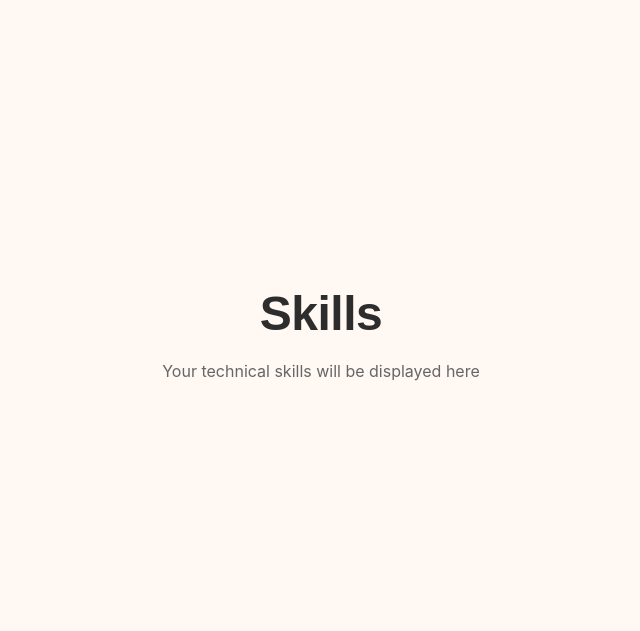
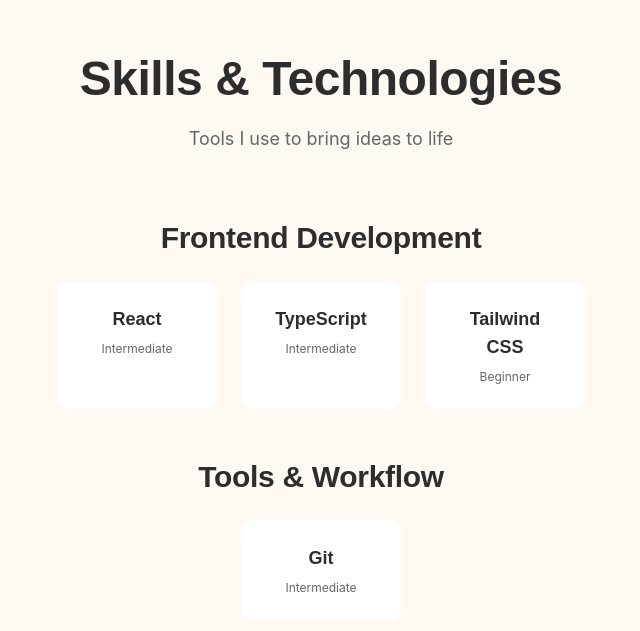
Before and after one commit to iamibm01/portfolio-website, a React (Vite) app: page / in a window 1280 px wide. Shown: the part 1665-2296 px from the top of the page, without its empty margins (319-959 px from the left). Built offline with nearby package versions, Linux system fonts and the light colour scheme.

Commit message:
Created the skills section

```diff
--- a/src/App.tsx
+++ b/src/App.tsx
@@ -1,6 +1,7 @@
 import Navbar from './components/layout/Navbar'
 import Hero from './components/sections/Hero'
 import About from './components/sections/About'
+import Skills from './components/sections/Skills'
 
 function App() {
   return (
@@ -10,19 +11,9 @@
       <main>
         <Hero />
         <About />
+        <Skills />
 
-        {/* Keep the other placeholder sections */}
-        <section id="skills" className="min-h-screen flex items-center justify-center bg-light-bg">
-          <div className="text-center">
-            <h2 className="text-section-md font-heading font-semibold text-light-text-primary mb-4">
-              Skills
-            </h2>
-            <p className="text-body-base text-light-text-secondary">
-              Your technical skills will be displayed here
-            </p>
-          </div>
-        </section>
-
+        {/* Keep remaining placeholder sections */}
         <section id="projects" className="min-h-screen flex items-center justify-center bg-white">
           <div className="text-center">
             <h2 className="text-section-md font-heading font-semibold text-light-text-primary mb-4">
--- /dev/null
+++ b/src/components/sections/Skills.tsx
@@ -0,0 +1,81 @@
+import { skills } from '../../data/skills'
+import { SkillCategory } from '../../types'
+
+function Skills() {
+  // Group skills by category
+  const frontendSkills = skills.filter(function(skill) {
+    return skill.category === SkillCategory.Frontend
+  })
+
+  const toolsSkills = skills.filter(function(skill) {
+    return skill.category === SkillCategory.Tools
+  })
+
+  return (
+    <section
+      id="skills"
+      className="min-h-screen flex items-center bg-light-bg py-20"
+    >
+      <div className="max-w-7xl mx-auto px-6 w-full">
+        <div className="text-center mb-16">
+          <h2 className="text-section-md font-heading font-semibold text-light-text-primary mb-4">
+            Skills & Technologies
+          </h2>
+          <p className="text-body-lg text-light-text-secondary">
+            Tools I use to bring ideas to life
+          </p>
+        </div>
+
+        {/* Frontend Skills */}
+        <div className="mb-12">
+          <h3 className="text-card-md font-heading font-semibold text-light-text-primary mb-6 text-center">
+            Frontend Development
+          </h3>
+          <div className="flex flex-wrap justify-center gap-6 max-w-5xl mx-auto">
+            {frontendSkills.map(function(skill) {
+              return (
+                <div
+                  key={skill.name}
+                  className="bg-white p-6 rounded-xl text-center hover:shadow-lg transition-shadow w-40"
+                >
+                  <p className="font-heading font-semibold text-light-text-primary text-lg mb-2">
+                    {skill.name}
+                  </p>
+                  <p className="text-xs text-light-text-secondary">
+                    {skill.level}
+                  </p>
+                </div>
+              )
+            })}
+          </div>
+        </div>
+
+        {/* Tools & Workflow */}
+        <div>
+          <h3 className="text-card-md font-heading font-semibold text-light-text-primary mb-6 text-center">
+            Tools & Workflow
+          </h3>
+          <div className="flex flex-wrap justify-center gap-6 max-w-5xl mx-auto">
+            {toolsSkills.map(function(skill) {
+              return (
+                <div
+                  key={skill.name}
+                  className="bg-white p-6 rounded-xl text-center hover:shadow-lg transition-shadow w-40"
+                >
+                  <p className="font-heading font-semibold text-light-text-primary text-lg mb-2">
+                    {skill.name}
+                  </p>
+                  <p className="text-xs text-light-text-secondary">
+                    {skill.level}
+                  </p>
+                </div>
+              )
+            })}
+          </div>
+        </div>
+      </div>
+    </section>
+  )
+}
+
+export default Skills
--- a/src/types/index.ts
+++ b/src/types/index.ts
@@ -1,5 +1,3 @@
-eslint-disable @typescript-eslint/no-unused-vars;
-
 // Social media link interface
 export interface SocialLink {
   name: string
```
